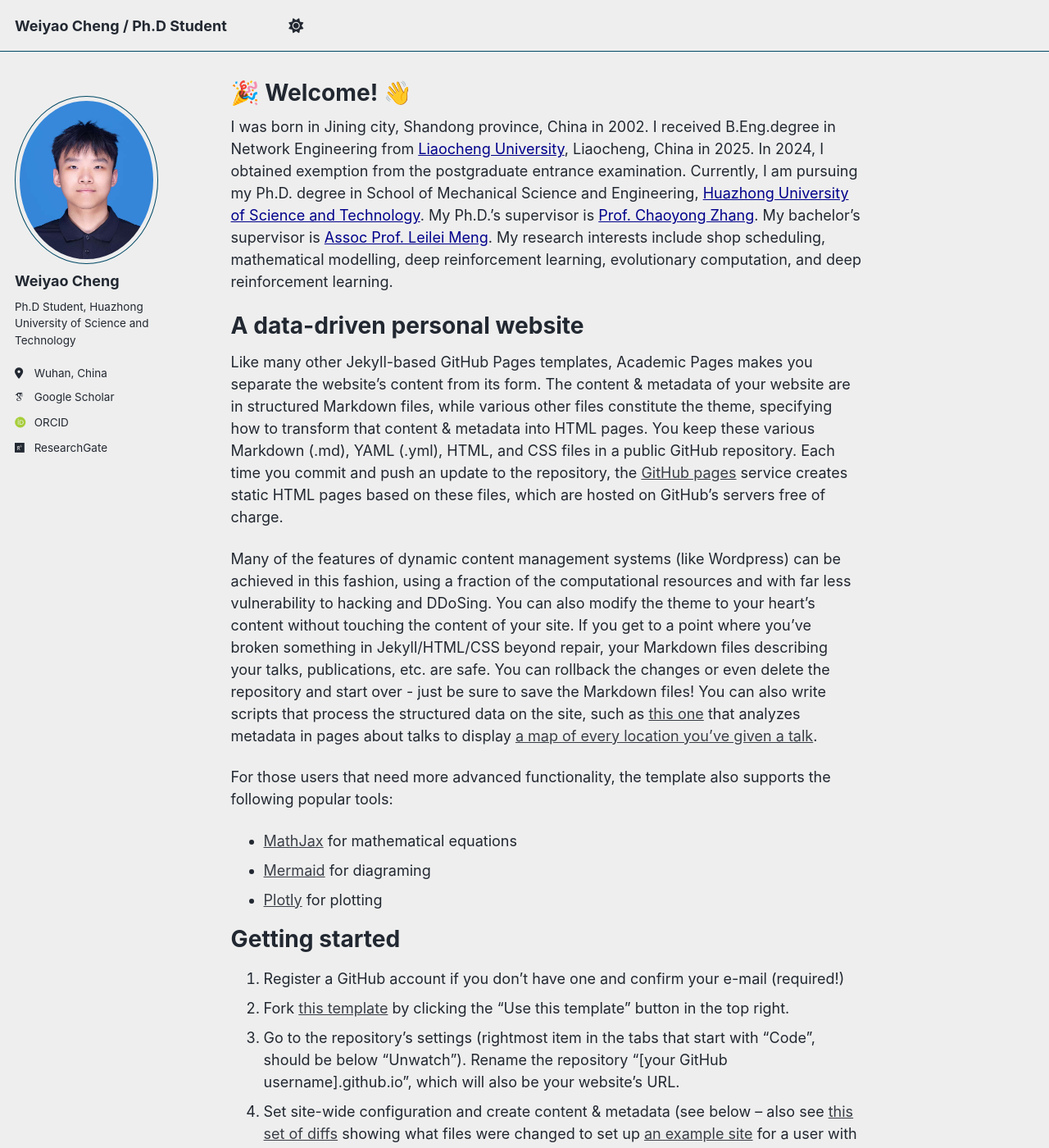
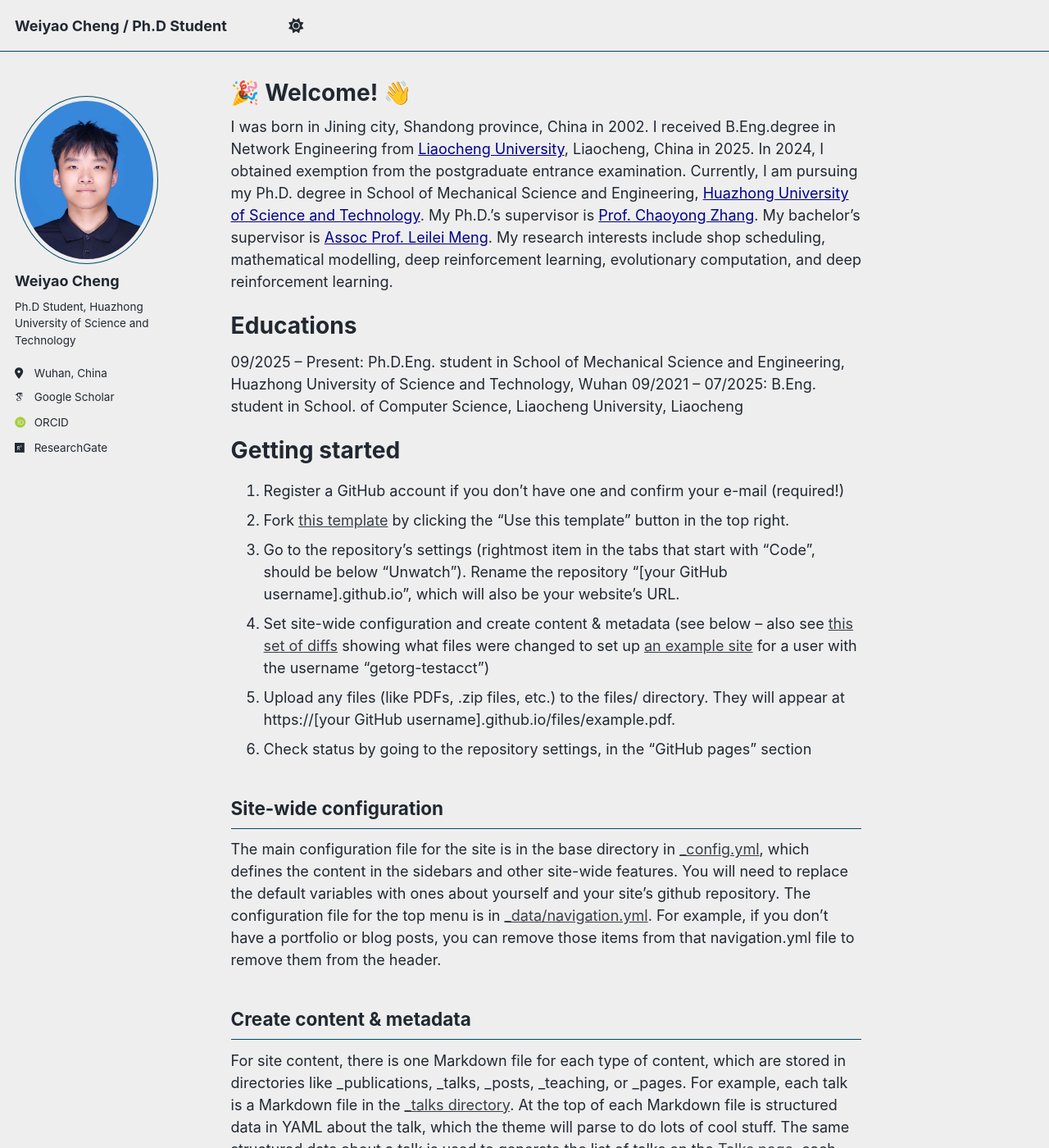
Before and after one commit to cwylcu080903/cwylcu080903.github.io, a Jekyll site: the page built from _pages/about.md, in a window 1280 px wide and 1400 px high. Shown: the whole window at 82% size. Built offline with Jekyll 4.4.1, drawn with Linux system fonts in a browser that asks for light colours; some web fonts are replaced; a script bundle is joined from its source files by our own code; library files that are not in the unit come from our copies.

Commit message:
Update about.md

```diff
--- a/_pages/about.md
+++ b/_pages/about.md
@@ -9,16 +9,10 @@ redirect_from:
  I was born in Jining city, Shandong province, China in 2002. I received B.Eng.degree in Network Engineering from <a href="https://www.lcu.edu.cn/" style="color: #00008B;">Liaocheng University</a>, Liaocheng, China in 2025. In 2024, I obtained exemption from the postgraduate entrance examination. Currently, I am pursuing my Ph.D. degree in School of Mechanical Science and Engineering, <a href="https://www.hust.edu.cn/" style="color: #00008B;">Huazhong University of Science and Technology</a>.  My Ph.D.'s supervisor is <a href="https://mse.hust.edu.cn/info/1143/1376.htm" style="color: #00008B;">Prof. Chaoyong Zhang</a>. My bachelor's supervisor is <a href="https://cs.lcu.edu.cn/xygk/szdw/431879.htm" style="color: #00008B;">Assoc Prof. Leilei Meng</a>.
  My research interests include shop scheduling, mathematical modelling, deep reinforcement learning, evolutionary computation, and deep reinforcement learning.
 
-A data-driven personal website
+Educations
 ======
-Like many other Jekyll-based GitHub Pages templates, Academic Pages makes you separate the website's content from its form. The content & metadata of your website are in structured Markdown files, while various other files constitute the theme, specifying how to transform that content & metadata into HTML pages. You keep these various Markdown (.md), YAML (.yml), HTML, and CSS files in a public GitHub repository. Each time you commit and push an update to the repository, the [GitHub pages](https://pages.github.com/) service creates static HTML pages based on these files, which are hosted on GitHub's servers free of charge.
-
-Many of the features of dynamic content management systems (like Wordpress) can be achieved in this fashion, using a fraction of the computational resources and with far less vulnerability to hacking and DDoSing. You can also modify the theme to your heart's content without touching the content of your site. If you get to a point where you've broken something in Jekyll/HTML/CSS beyond repair, your Markdown files describing your talks, publications, etc. are safe. You can rollback the changes or even delete the repository and start over - just be sure to save the Markdown files! You can also write scripts that process the structured data on the site, such as [this one](https://github.com/academicpages/academicpages.github.io/blob/master/talkmap.ipynb) that analyzes metadata in pages about talks to display [a map of every location you've given a talk](https://academicpages.github.io/talkmap.html).
-
-For those users that need more advanced functionality, the template also supports the following popular tools:
-- [MathJax](https://www.mathjax.org/) for mathematical equations
-- [Mermaid](https://mermaid.js.org/) for diagraming
-- [Plotly](https://plotly.com/javascript/) for plotting
+09/2025 – Present: Ph.D.Eng. student in School of Mechanical Science and Engineering, Huazhong University of Science and Technology, Wuhan
+09/2021 – 07/2025: B.Eng. student in School. of Computer Science, Liaocheng University, Liaocheng
 
 Getting started
 ======
```
